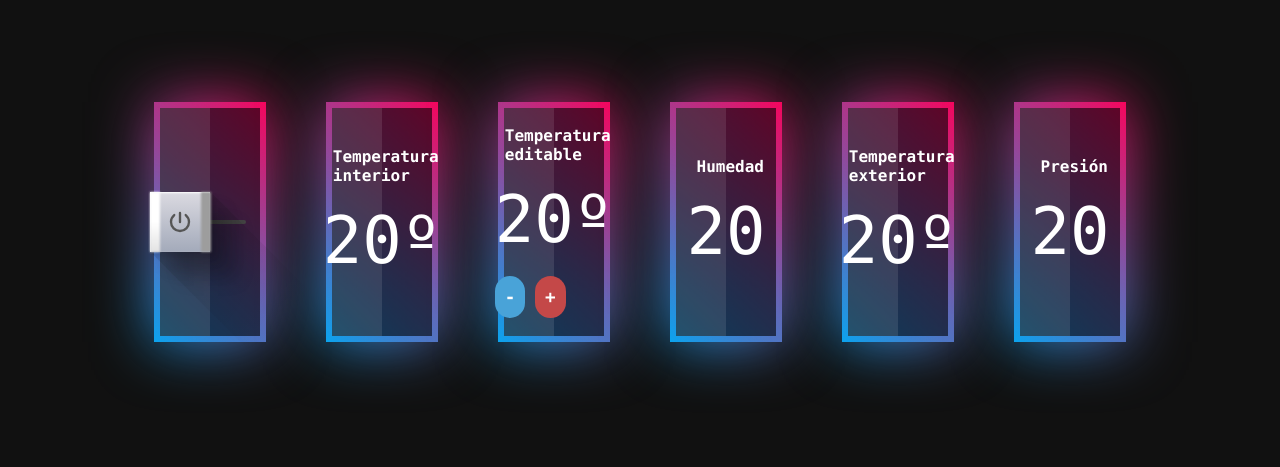
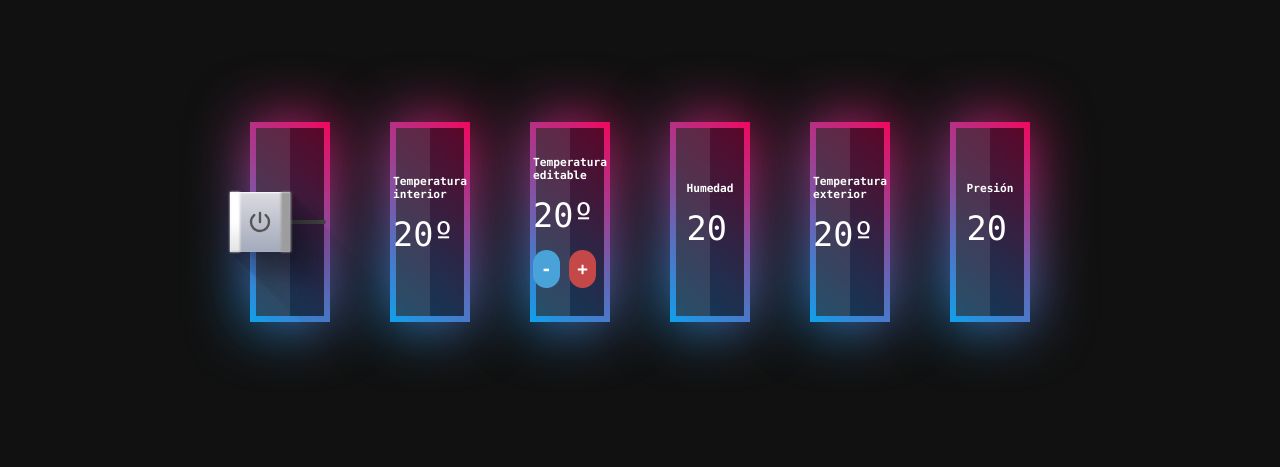
Before and after one commit to sarandongaFM/prueba, a plain HTML site: page index.html in a window 1280 px wide. Shown: the part 178-645 px from the top of the page. Drawn offline with nearby package versions, Linux system fonts and the light colour scheme.

Commit message:
Update style.css

```diff
--- a/style.css
+++ b/style.css
@@ -21,8 +21,8 @@ body {
 }
 .container .box {
     position: relative;
-    width: 112px;
-    height: 240px;
+    width: 80px;
+    height: 200px;
     color: #fff;
     background: #111;
     display: flex;
@@ -86,14 +86,14 @@ body {
     padding: 20px 40px;
 }
 .container .box .content h2 {
-    font-size: 1em;
+    font-size: 0.7em;
     justify-items: center;
     color: #fff;
     margin-bottom: 10px;
-    margin-left: 10px;
+    margin-left: 0px;
 }
 .container .box .content p {
-    font-size: 4.1em;
+    font-size: 2.1em;
     color: #fff;
     margin-bottom: 10px;
     line-height: 1.4em;
@@ -108,7 +108,7 @@ body {
     border-radius: 30px;
     justify-content: center;
     align-items: center;
-    padding: 10px;
+    padding: 8px;
     text-decoration: none;
     font-weight: 700;
 
```
